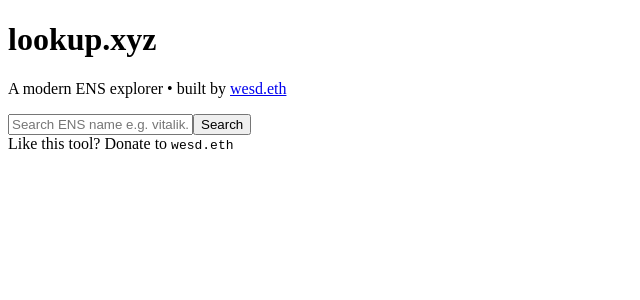
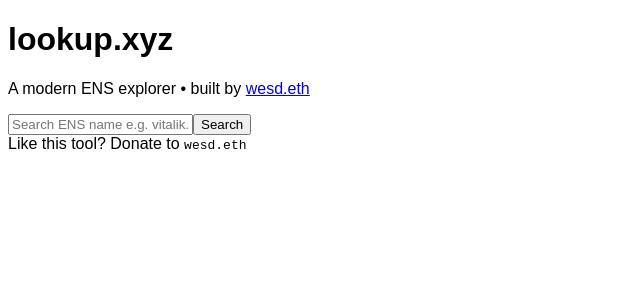
Before and after one commit to CryptoniteMining/buildingfunappsv2, a Next.js app: page / in a window 1280 px wide. Shown: the top 300 px of the page, without its empty margins (0-640 px from the left). Built offline with nearby package versions, Linux system fonts and the light colour scheme.

Commit message:
Add files via upload

```diff
--- /dev/null
+++ b/pages/_app.js
@@ -0,0 +1,6 @@
+
+import '../styles/globals.css';
+
+export default function App({ Component, pageProps }) {
+  return <Component {...pageProps} />;
+}
```
